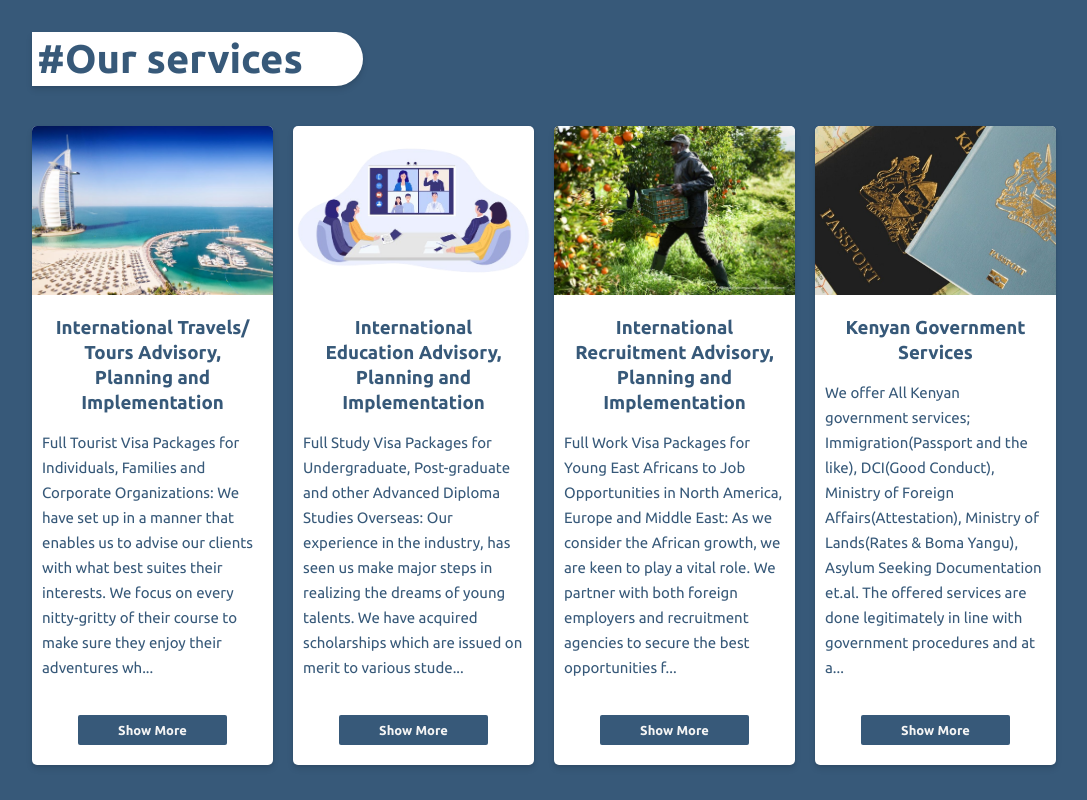
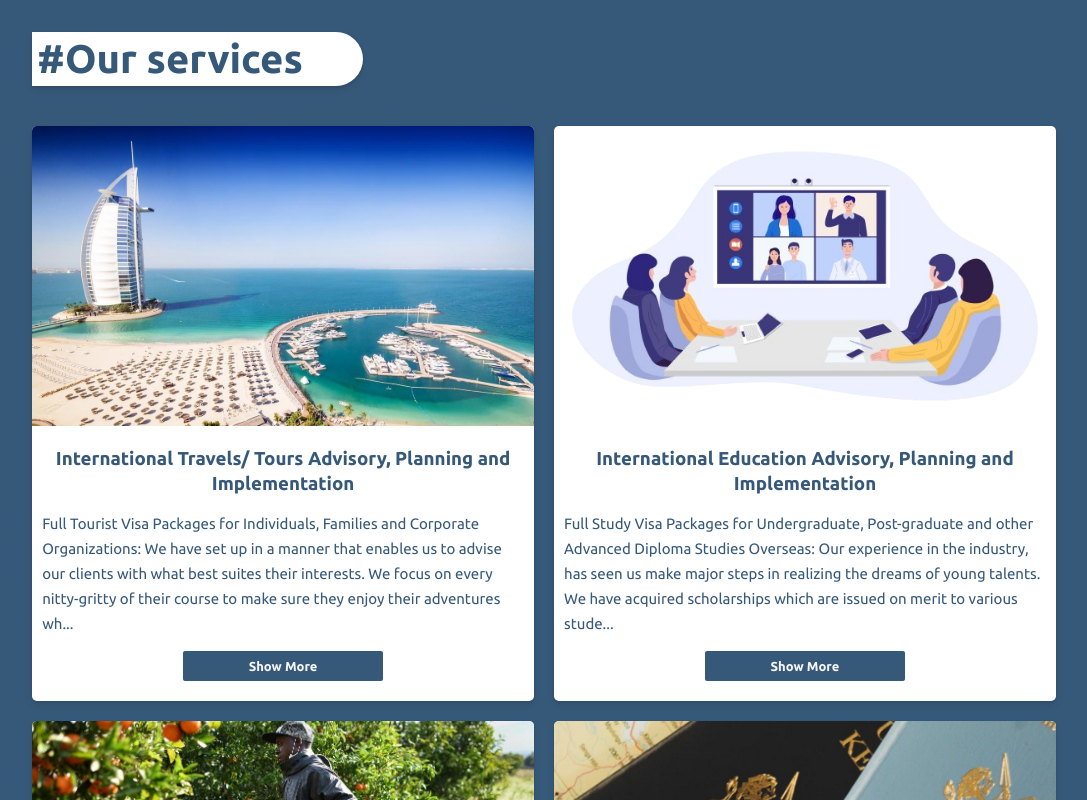
Before and after one commit to 1wes/pithone-international, a React (Vite) app: page / in a window 1280 px wide. Shown: the part 2120-2920 px from the top of the page, without its empty margins (96-1183 px from the left). Built offline with nearby package versions, Linux system fonts and the light colour scheme.

Commit message:
style(services): reduce service image height

```diff
--- a/src/components/services.css
+++ b/src/components/services.css
@@ -6,11 +6,13 @@
     display: flex;
     flex-wrap: wrap;
     gap: 20px;
+    justify-content: space-evenly;
 }
 
 .service-card{
     background-color: white;
-    flex: 1;
+    flex: 1 1 50%;
+    max-width: 49%;
     border-radius: 5px;
     box-shadow: 0 4px 6px rgba(0, 0, 0, 0.1), 0 1px 3px rgba(0, 0, 0, 0.08);
     display: flex;
@@ -20,8 +22,7 @@
 }
 
 .service-image{
-    height: 0;
-    flex: 2;
+    height: 300px;
 }
 
 .service-card-image{
@@ -56,16 +57,22 @@
     align-items: center;
     justify-content: center;
     padding: 0 0 20px 0;
+    margin: -20px 0 0 0;
 
 }
 
 #more-cta{
     background-color: rgb(55,89,121);
+    width: 40%;
 }
 
 @media only screen and (max-width: 768px){
 
     .service-card{
-        flex-basis: 100%;
+        max-width: 100%;
+    }
+
+    #more-cta{
+        width: 60%;
     }
 }
```
